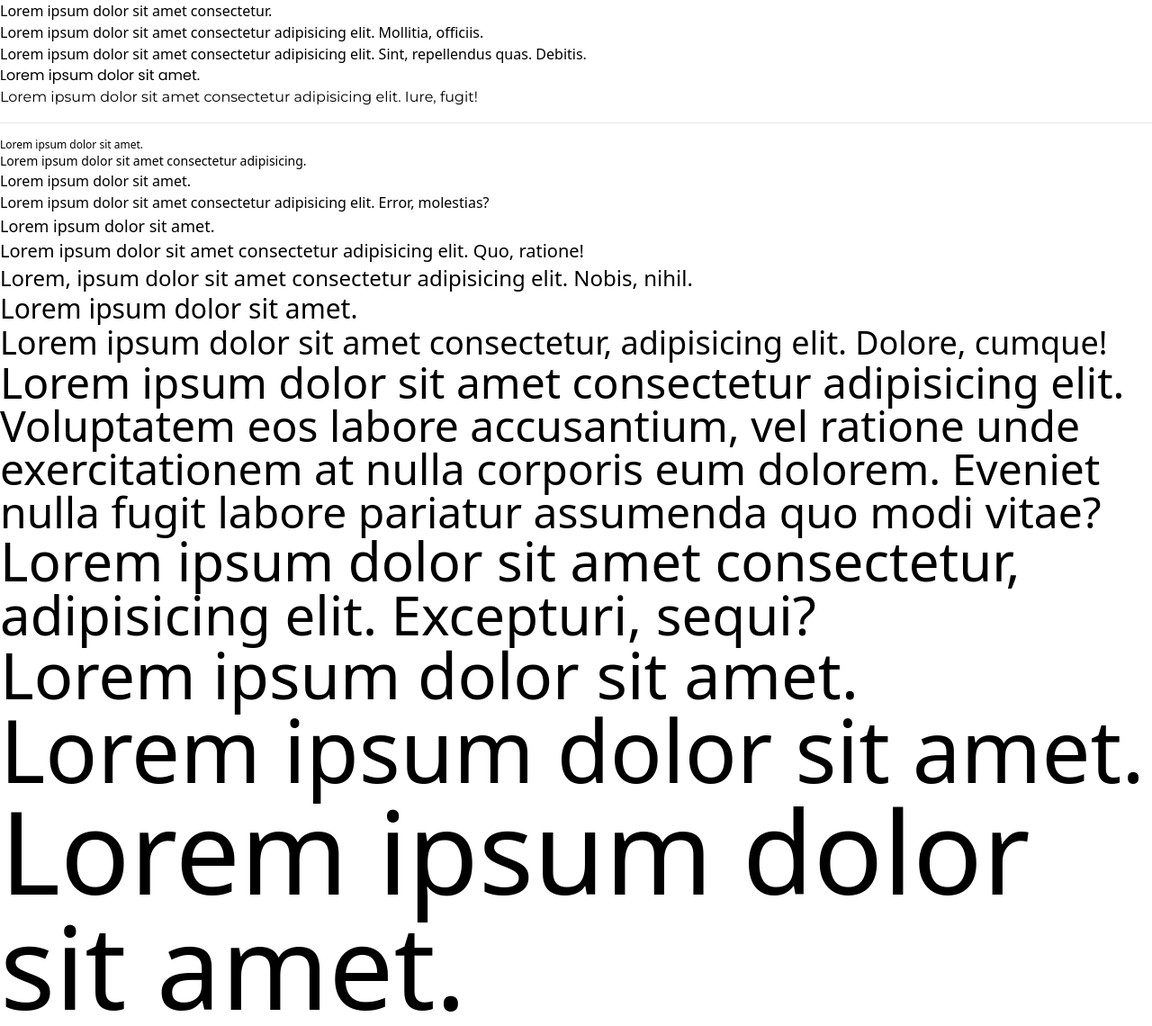
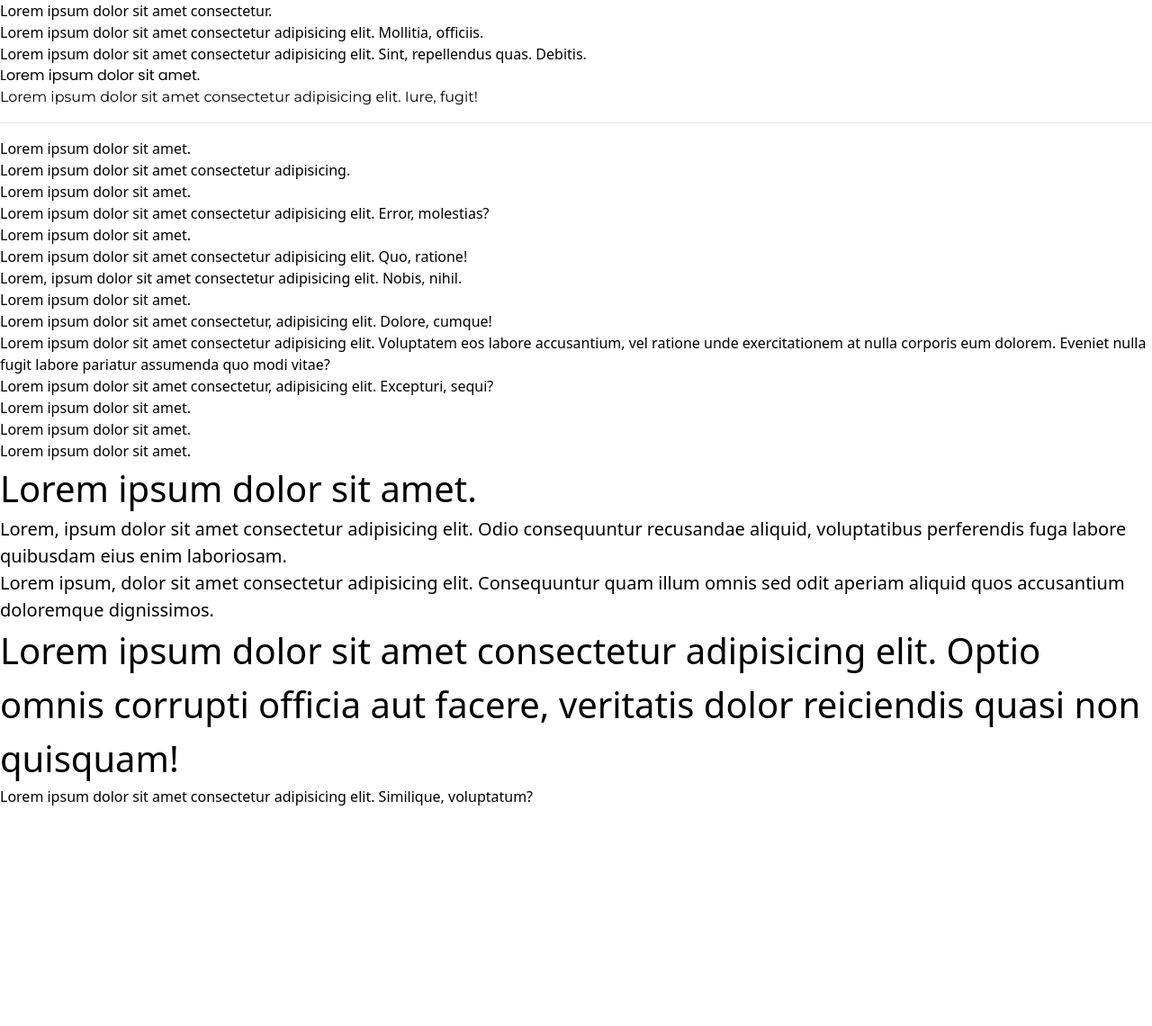
Before and after one commit to Emam-Bokhari/TailwindCss, a website built with Vite: page index.html in a window 1280 px wide. Shown: the whole page at 90% size. After the commit the page ends 897 px from the top, so only its background shows below. Built offline with nearby package versions, Linux system fonts and the light colour scheme.

Commit message:
style(custom font size): implemented custom font size

```diff
--- a/index.html
+++ b/index.html
@@ -30,33 +30,62 @@
     <p class="font-secondary">
       Lorem ipsum dolor sit amet consectetur adipisicing elit. Iure, fugit!
     </p>
-    <hr class="my-4" >
+    <hr class="my-4" />
     <!-- default tailwindcss font size -->
     <div>
-      <p class="text-xs" >Lorem ipsum dolor sit amet.</p>
-      <p class="text-sm" >Lorem ipsum dolor sit amet consectetur adipisicing.</p>
+      <p class="text-xs">Lorem ipsum dolor sit amet.</p>
+      <p class="text-sm">Lorem ipsum dolor sit amet consectetur adipisicing.</p>
       <p>Lorem ipsum dolor sit amet.</p>
-      <p class="text-md" >
+      <p class="text-md">
         Lorem ipsum dolor sit amet consectetur adipisicing elit. Error,
         molestias?
       </p>
-      <p class="text-lg" >Lorem ipsum dolor sit amet.</p>
-      <p class="text-xl" >
+      <p class="text-lg">Lorem ipsum dolor sit amet.</p>
+      <p class="text-xl">
         Lorem ipsum dolor sit amet consectetur adipisicing elit. Quo, ratione!
       </p>
-      <p class="text-2xl" >
+      <p class="text-2xl">
         Lorem, ipsum dolor sit amet consectetur adipisicing elit. Nobis, nihil.
       </p>
-      <p class="text-3xl" >Lorem ipsum dolor sit amet.</p>
-      <p class="text-4xl" >
+      <p class="text-3xl">Lorem ipsum dolor sit amet.</p>
+      <p class="text-4xl">
         Lorem ipsum dolor sit amet consectetur, adipisicing elit. Dolore,
         cumque!
       </p>
-      <p class="text-5xl" >Lorem ipsum dolor sit amet consectetur adipisicing elit. Voluptatem eos labore accusantium, vel ratione unde exercitationem at nulla corporis eum dolorem. Eveniet nulla fugit labore pariatur assumenda quo modi vitae?</p>
-      <p class="text-6xl" >Lorem ipsum dolor sit amet consectetur, adipisicing elit. Excepturi, sequi?</p>
-      <p class="text-7xl" >Lorem ipsum dolor sit amet.</p>
-      <p class="text-8xl" >Lorem ipsum dolor sit amet.</p>
-      <p class="text-9xl" >Lorem ipsum dolor sit amet.</p>
+      <p class="text-5xl">
+        Lorem ipsum dolor sit amet consectetur adipisicing elit. Voluptatem eos
+        labore accusantium, vel ratione unde exercitationem at nulla corporis
+        eum dolorem. Eveniet nulla fugit labore pariatur assumenda quo modi
+        vitae?
+      </p>
+      <p class="text-6xl">
+        Lorem ipsum dolor sit amet consectetur, adipisicing elit. Excepturi,
+        sequi?
+      </p>
+      <p class="text-7xl">Lorem ipsum dolor sit amet.</p>
+      <p class="text-8xl">Lorem ipsum dolor sit amet.</p>
+      <p class="text-9xl">Lorem ipsum dolor sit amet.</p>
     </div>
+    <!-- custom font sizes -->
+    <p class="text-primary">Lorem ipsum dolor sit amet.</p>
+    <p class="text-secondary">
+      Lorem, ipsum dolor sit amet consectetur adipisicing elit. Odio
+      consequuntur recusandae aliquid, voluptatibus perferendis fuga labore
+      quibusdam eius enim laboriosam.
+    </p>
+    <p class="text-secondary">
+      Lorem ipsum, dolor sit amet consectetur adipisicing elit. Consequuntur
+      quam illum omnis sed odit aperiam aliquid quos accusantium doloremque
+      dignissimos.
+    </p>
+    <p class="text-primary">
+      Lorem ipsum dolor sit amet consectetur adipisicing elit. Optio omnis
+      corrupti officia aut facere, veritatis dolor reiciendis quasi non
+      quisquam!
+    </p>
+    <p>
+      Lorem ipsum dolor sit amet consectetur adipisicing elit. Similique,
+      voluptatum?
+    </p>
   </body>
 </html>
--- a/tailwind.config.js
+++ b/tailwind.config.js
@@ -1,12 +1,16 @@
 /** @type {import('tailwindcss').Config} */
 module.exports = {
-  content: ['*'],
+  content: ["*"],
   theme: {
-    fontFamily:{
-      primary:'poppins',
-      secondary:"montserrat"
+    fontFamily: {
+      primary: "poppins",
+      secondary: "montserrat",
+    },
+    fontSize: {
+      primary: "40px",
+      secondary: "20px",
     },
     extend: {},
   },
   plugins: [],
-}
+};
```
